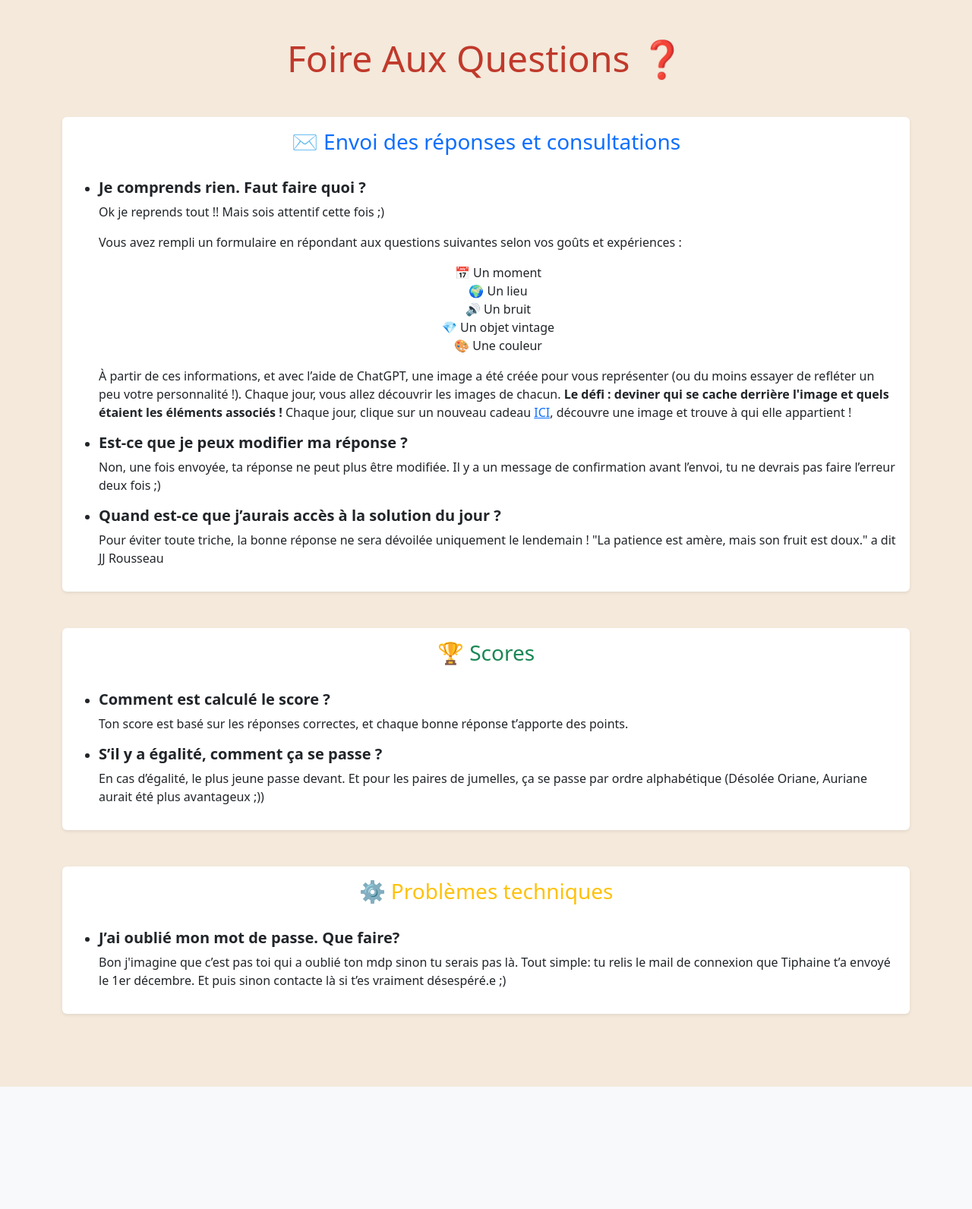
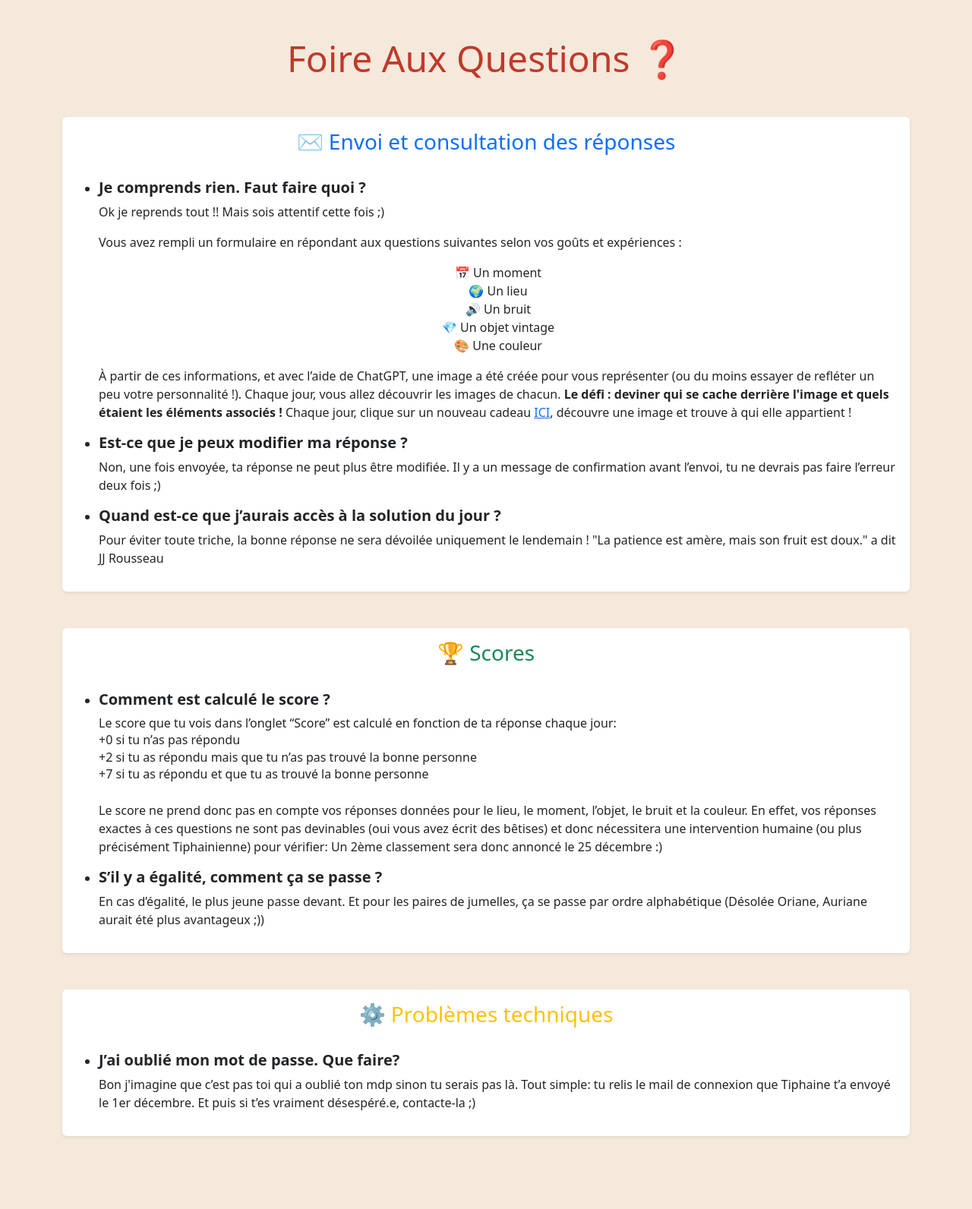
Before and after one commit to goudinium/calendrier, a Flask app: page /faq in a window 1280 px wide. Shown: the part 108-1700 px from the top of the page at 76% size. Before the commit the page ends 1539 px from the top, so only its background shows below. Run offline with Flask 3, Linux system fonts and the light colour scheme.

Commit message:
finalidation photo + txt

```diff
--- a/petitcalendrier/config.py
+++ b/petitcalendrier/config.py
@@ -1,4 +1,4 @@
 class Config:
     SECRET_KEY = '74f98e76805cca74c37072e4f2e715af'
     SQLALCHEMY_DATABASE_URI = 'sqlite:///site.db'
-    DAY = 1
+    DAY = 24
--- a/petitcalendrier/static/main.css
+++ b/petitcalendrier/static/main.css
@@ -228,3 +228,8 @@ input[type="text"], input[type="password"] {
 .fs-10 {
   font-size: 0.4rem;
 }
+
+.custom-text p {
+  margin: 0;
+  line-height: 1.4;
+}
--- a/petitcalendrier/templates/faq.j2
+++ b/petitcalendrier/templates/faq.j2
@@ -8,7 +8,7 @@
   <div class="mb-5">
     <div class="card shadow-sm border-0">
       <div class=" text-primary mt-3 mb-3 text-center">
-        <h3 class="card-title mb-0"><span class="fas fa-paper-plane"></span> ✉️ Envoi des réponses et consultations </h3>
+        <h3 class="card-title mb-0"><span class="fas fa-paper-plane"></span> ✉️ Envoi et consultation des réponses </h3>
       </div>
       <div class="card-body">
         <ul>
@@ -49,7 +49,14 @@
       <div class="card-body">
         <ul>
           <li><h5><strong>Comment est calculé le score ?</h5></strong>
-            <p>Ton score est basé sur les réponses correctes, et chaque bonne réponse t’apporte des points.</p>
+          <div class="custom-text">
+              <p>Le score que tu vois dans l’onglet “Score” est calculé en fonction de ta réponse chaque jour:</p>
+              <p>+0 si tu n’as pas répondu</p>
+              <p>+2 si tu as répondu mais que tu n’as pas trouvé la bonne personne</p>
+              <p>+7 si tu as répondu et que tu as trouvé la bonne personne</p>
+          </div>
+          <p></br>Le score ne prend donc pas en compte vos réponses données pour le lieu, le moment, l’objet, le bruit et la couleur. En effet, vos réponses exactes à ces questions ne sont pas devinables (oui vous avez écrit des bêtises) et donc nécessitera une intervention humaine (ou plus précisément Tiphainienne) pour vérifier: Un 2ème classement sera donc annoncé le 25 décembre :)
+          </p>
           </li>
           <li><h5><strong>S’il y a égalité, comment ça se passe ?</h5></strong>
             <p>En cas d’égalité, le plus jeune passe devant. Et pour les paires de jumelles, ça se passe par ordre alphabétique (Désolée Oriane, Auriane aurait été plus avantageux ;))</p>
@@ -68,7 +75,7 @@
       <div class="card-body">
         <ul>
           <li><h5><strong>J’ai oublié mon mot de passe. Que faire?</h5></strong>
-            <p>Bon j'imagine que c’est pas toi qui a oublié ton mdp sinon tu serais pas là. Tout simple: tu relis le mail de connexion que Tiphaine t’a envoyé le 1er décembre. Et puis sinon contacte là si t’es vraiment désespéré.e ;)</p>
+            <p>Bon j'imagine que c’est pas toi qui a oublié ton mdp sinon tu serais pas là. Tout simple: tu relis le mail de connexion que Tiphaine t’a envoyé le 1er décembre. Et puis si t’es vraiment désespéré.e, contacte-la ;)</p>
           </li>
         </ul>
       </div>
```
Also changed, not shown: petitcalendrier/static/images/apropos/fanfan.jpg.
